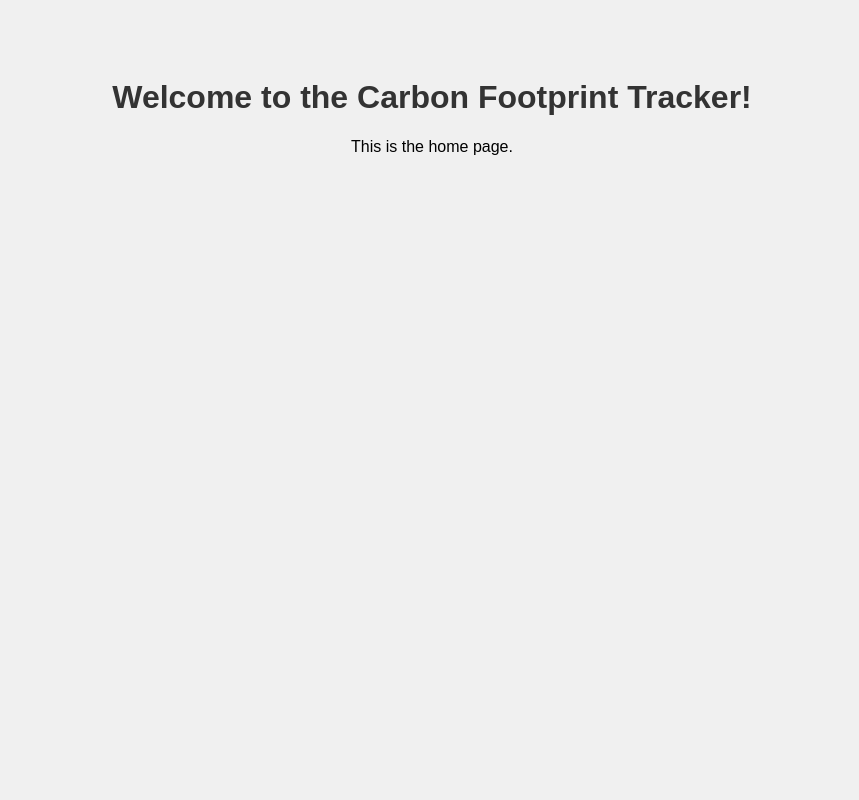
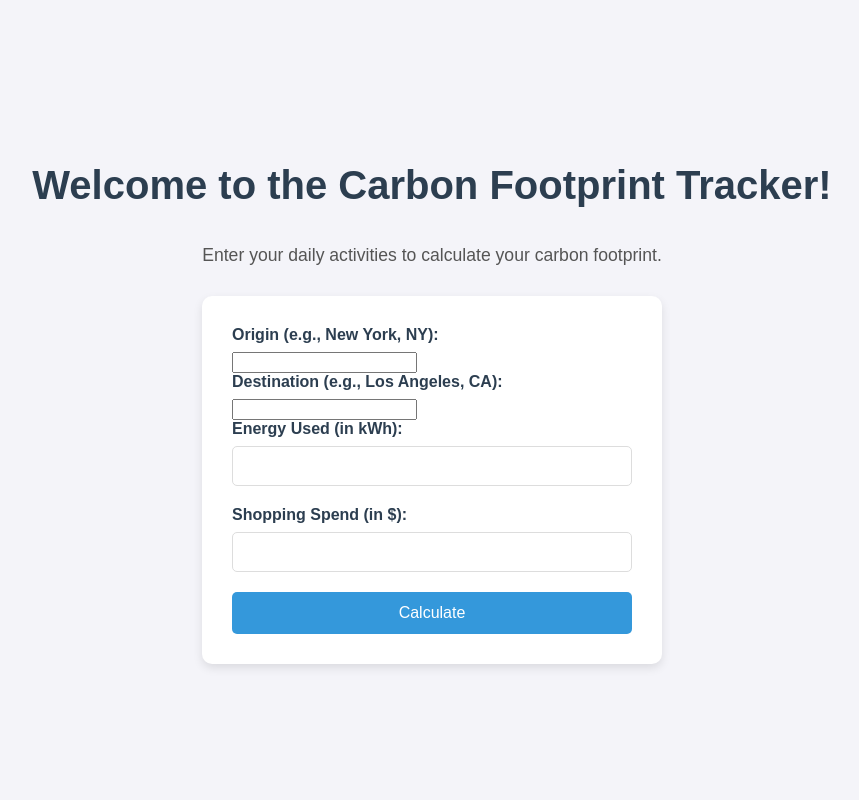
Before and after one commit to Kaiser7526/CarbonFootprintTracker, a Flask app: page / in a window 1280 px wide. Shown: the whole page, without its empty margins (208-1067 px from the left). Run offline with Flask 3, Linux system fonts and the light colour scheme.

Commit message:
Added Google Maps API integration and updated styling

```diff
--- a/app/__init__.py
+++ b/app/__init__.py
@@ -1,7 +1,7 @@
 from flask import Flask
 
 # Create the Flask app
-app = Flask(__name__, template_folder="../templates")
+app = Flask(__name__, template_folder="../templates", static_folder="../static")
 
 
 # Import routes
--- a/app/routes.py
+++ b/app/routes.py
@@ -1,7 +1,46 @@
-from flask import render_template
+from flask import Flask, render_template, request, redirect, url_for
+import requests
 from app import app
+
+# Google Maps API Key
+GOOGLE_MAPS_API_KEY = 'YOUR_GOOGLE_MAPS_API_KEY'
 
 # Define the home page route
 @app.route('/')
 def home():
     return render_template('index.html')
+
+# Define the calculate route
+@app.route('/calculate', methods=['POST'])
+def calculate():
+    # Get user input from the form
+    origin = request.form['origin']
+    destination = request.form['destination']
+    energy = float(request.form['energy'])
+    shopping = float(request.form['shopping'])
+
+    # Calculate distance using Google Maps API
+    distance = get_distance(origin, destination)
+
+    # Calculate carbon footprint (simple formula for now)
+    # Assumptions:
+    # - 0.2 kg CO2 per km for driving
+    # - 0.5 kg CO2 per kWh for energy
+    # - 0.1 kg CO2 per dollar spent on shopping
+    carbon_footprint = (distance * 0.2) + (energy * 0.5) + (shopping * 0.1)
+
+    # Round the result to 2 decimal places
+    carbon_footprint = round(carbon_footprint, 2)
+
+    # Pass the result to the result template
+    return render_template('result.html', carbon_footprint=carbon_footprint)
+
+# Function to get distance using Google Maps API
+def get_distance(origin, destination):
+    url = f"https://maps.googleapis.com/maps/api/distancematrix/json?units=metric&origins={origin}&destinations={destination}&key={GOOGLE_MAPS_API_KEY}"
+    response = requests.get(url)
+    data = response.json()
+
+    # Extract distance in kilometers
+    distance = data['rows'][0]['elements'][0]['distance']['value'] / 1000
+    return distance
--- a/static/style.css
+++ b/static/style.css
@@ -1,9 +1,125 @@
+/* General Styles */
 body {
-    font-family: Arial, sans-serif;
-    background-color: #f0f0f0;
+    font-family: 'Arial', sans-serif;
+    background-color: #f4f4f9;
+    color: #333;
+    margin: 0;
+    padding: 0;
+    display: flex;
+    justify-content: center;
+    align-items: center;
+    height: 100vh;
+    flex-direction: column;
+}
+
+h1 {
+    color: #2c3e50;
+    margin-bottom: 20px;
+    font-size: 2.5rem;
+}
+
+p {
+    font-size: 1.1rem;
+    color: #555;
+    margin-bottom: 30px;
+}
+
+a {
+    color: #3498db;
+    text-decoration: none;
+    font-size: 1rem;
+}
+
+a:hover {
+    text-decoration: underline;
+}
+
+/* Form Styles */
+form {
+    background-color: #fff;
+    padding: 30px;
+    border-radius: 10px;
+    box-shadow: 0 4px 10px rgba(0, 0, 0, 0.1);
+    width: 100%;
+    max-width: 400px;
+    text-align: left;
+}
+
+label {
+    display: block;
+    margin-bottom: 8px;
+    font-weight: bold;
+    color: #2c3e50;
+}
+
+input[type="number"] {
+    width: 100%;
+    padding: 10px;
+    margin-bottom: 20px;
+    border: 1px solid #ddd;
+    border-radius: 5px;
+    font-size: 1rem;
+    box-sizing: border-box;
+}
+
+input[type="number"]:focus {
+    border-color: #3498db;
+    outline: none;
+    box-shadow: 0 0 5px rgba(52, 152, 219, 0.5);
+}
+
+button {
+    width: 100%;
+    padding: 12px;
+    background-color: #3498db;
+    color: white;
+    border: none;
+    border-radius: 5px;
+    font-size: 1rem;
+    cursor: pointer;
+    transition: background-color 0.3s ease;
+}
+
+button:hover {
+    background-color: #2980b9;
+}
+
+/* Result Page Styles */
+.result-container {
+    background-color: #fff;
+    padding: 30px;
+    border-radius: 10px;
+    box-shadow: 0 4px 10px rgba(0, 0, 0, 0.1);
+    width: 100%;
+    max-width: 400px;
     text-align: center;
-    padding: 50px;
 }
-h1 {
-    color: #333;
+
+.result-container h1 {
+    margin-bottom: 20px;
 }
+
+.result-container p {
+    font-size: 1.2rem;
+    margin-bottom: 30px;
+}
+
+.result-container strong {
+    color: #27ae60;
+    font-size: 1.5rem;
+}
+
+.result-container a {
+    display: inline-block;
+    margin-top: 20px;
+    padding: 10px 20px;
+    background-color: #3498db;
+    color: white;
+    border-radius: 5px;
+    text-decoration: none;
+    transition: background-color 0.3s ease;
+}
+
+.result-container a:hover {
+    background-color: #2980b9;
+}
--- a/templates/index.html
+++ b/templates/index.html
@@ -8,6 +8,26 @@
 </head>
 <body>
     <h1>Welcome to the Carbon Footprint Tracker!</h1>
-    <p>This is the home page.</p>
+    <p>Enter your daily activities to calculate your carbon footprint.</p>
+
+    <form action="/calculate" method="POST">
+        <label for="origin">Origin (e.g., New York, NY):</label>
+        <input type="text" id="origin" name="origin" required>
+        <br>
+
+        <label for="destination">Destination (e.g., Los Angeles, CA):</label>
+        <input type="text" id="destination" name="destination" required>
+        <br>
+
+        <label for="energy">Energy Used (in kWh):</label>
+        <input type="number" id="energy" name="energy" step="0.1" required>
+        <br>
+
+        <label for="shopping">Shopping Spend (in $):</label>
+        <input type="number" id="shopping" name="shopping" step="0.1" required>
+        <br>
+
+        <button type="submit">Calculate</button>
+    </form>
 </body>
 </html>
```
Also changed, not shown: templates/result.html (added, +16 -0 lines).
